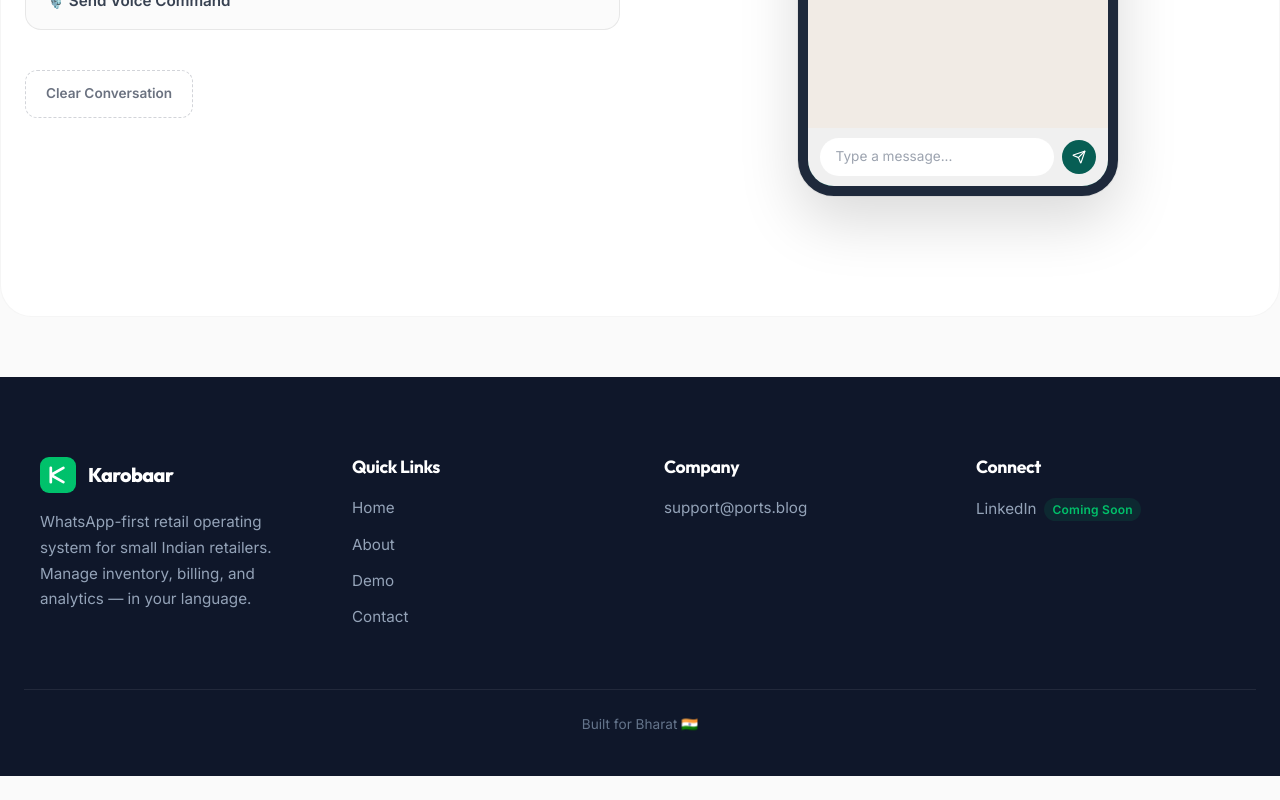
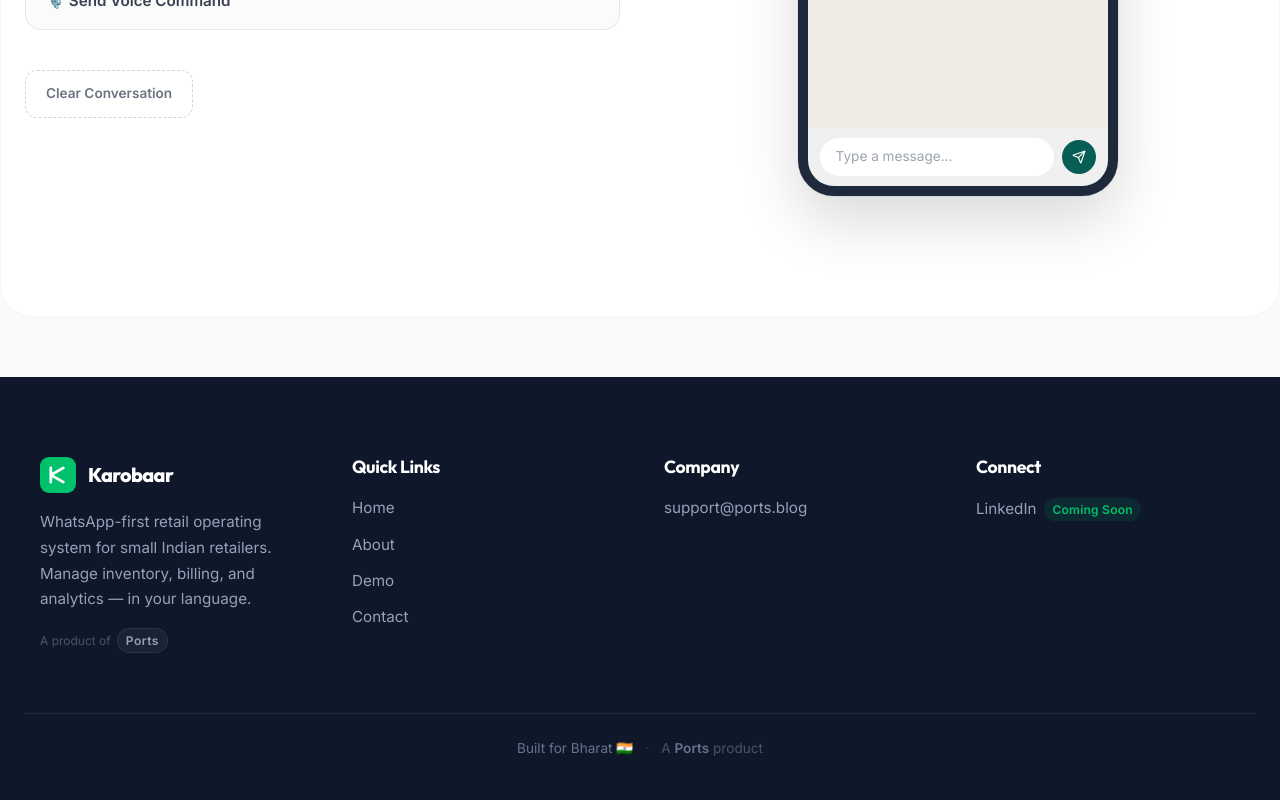
Before and after one commit to korrakiran/karobaar_web, a React (Vite) app: page /demo in a window 1280 px wide. Shown: the part 952-1752 px from the top of the page. Before the commit the page ends 1728 px from the top, so only its background shows below. Built offline with nearby package versions, Linux system fonts and the light colour scheme; grey boxes are pictures that could not be loaded.

Commit message:
Feat: add subtle 'A Ports product' mention in footer brand section and bottom strip

```diff
--- a/src/components/Footer.jsx
+++ b/src/components/Footer.jsx
@@ -36,6 +36,23 @@
             WhatsApp-first retail operating system for small Indian retailers.
             Manage inventory, billing, and analytics — in your language.
           </p>
+          <div style={{ marginTop: 16, display: 'inline-flex', alignItems: 'center', gap: 6 }}>
+            <span style={{ color: '#475569', fontSize: '0.75rem' }}>A product of</span>
+            <span
+              style={{
+                color: '#94a3b8',
+                fontSize: '0.75rem',
+                fontWeight: 600,
+                letterSpacing: '0.04em',
+                background: 'rgba(255,255,255,0.05)',
+                border: '1px solid rgba(255,255,255,0.08)',
+                padding: '2px 8px',
+                borderRadius: 999,
+              }}
+            >
+              Ports
+            </span>
+          </div>
         </div>
 
         {/* Quick Links */}
@@ -150,8 +167,10 @@
           textAlign: 'center',
         }}
       >
-        <p style={{ color: '#64748b', fontSize: '0.85rem' }}>
-          Built for Bharat 🇮🇳
+        <p style={{ color: '#64748b', fontSize: '0.85rem', display: 'flex', alignItems: 'center', justifyContent: 'center', gap: 12 }}>
+          <span>Built for Bharat 🇮🇳</span>
+          <span style={{ color: '#334155' }}>·</span>
+          <span style={{ color: '#475569' }}>A <span style={{ color: '#64748b', fontWeight: 600 }}>Ports</span> product</span>
         </p>
       </div>
     </footer>
```
